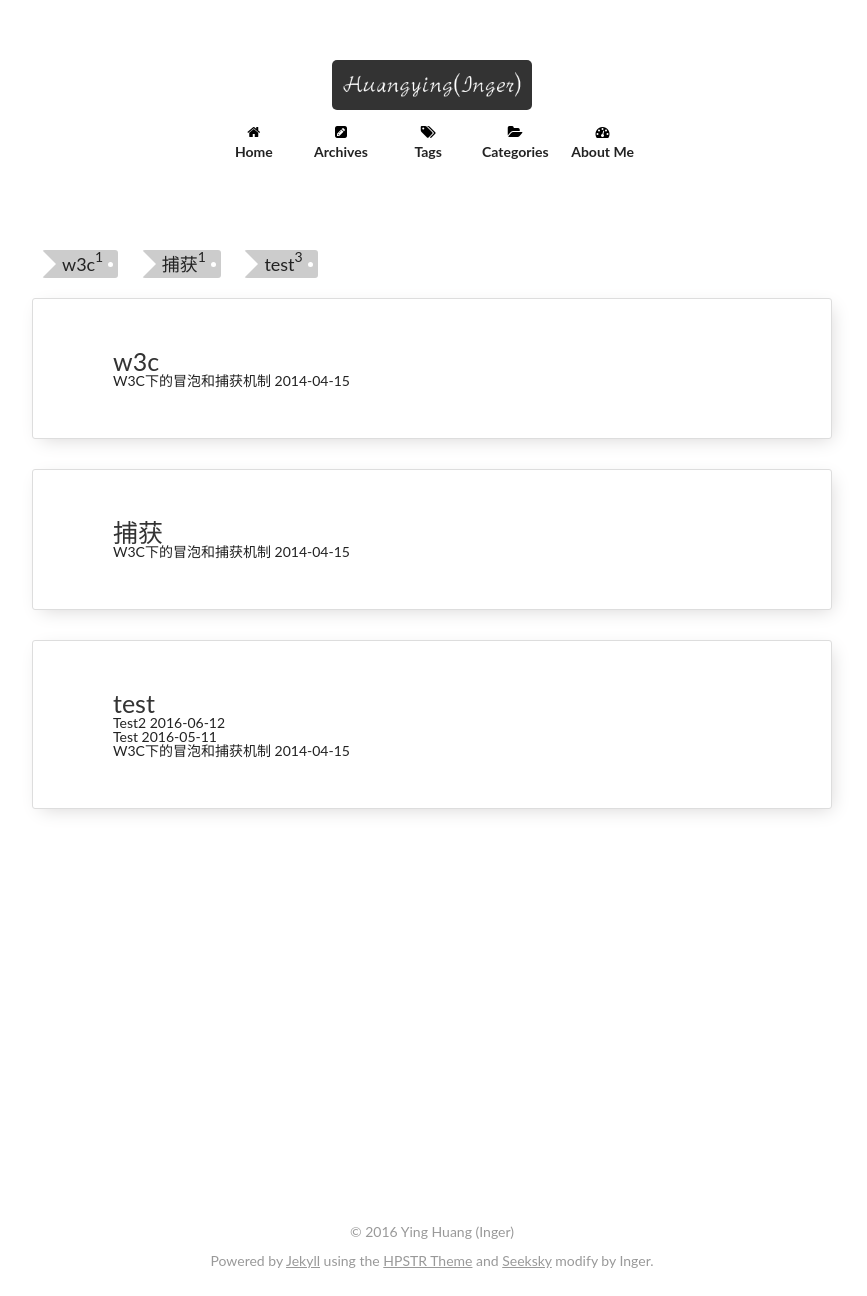
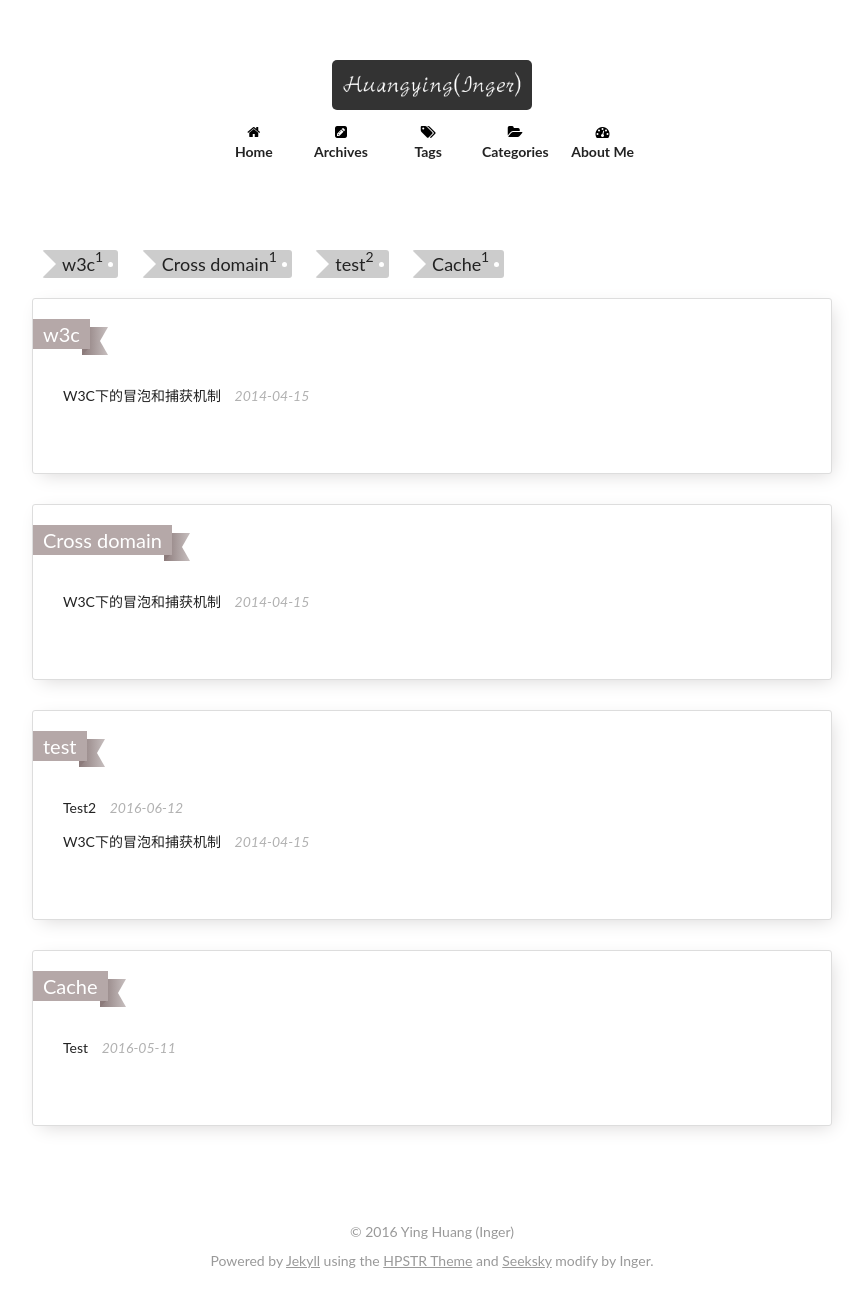
Before and after one commit to hy-inger/hy-inger.github.io, a Jekyll site: the page built from tags.html, in a window 1280 px wide and 1296 px high. Shown: the whole window, without its empty margins (208-1075 px from the left). Built offline with Jekyll 4.4.1, drawn with Linux system fonts in a browser that asks for light colours; nearby versions of some CDN libraries; library files that are not in the unit come from our copies.

Commit message:
修改tags页面。

```diff
--- a/_posts/2014-04-15-W3C.html
+++ b/_posts/2014-04-15-W3C.html
@@ -1,6 +1,6 @@
 ---
 title: W3C下的冒泡和捕获机制
-tags: [w3c, 捕获, test]
+tags: [w3c, Cross domain, test]
 layout: post
 ---
 <p>一个DOM元素绑定两个事件，一个冒泡，一个捕获，则事件会执行多少次，执行顺序如何。</p><p>这导致了我对冒泡和捕获又进一步深入的了解。(永远都在发现自己知识匮乏的日子中度过人生真是好抓急啊。)</p>
--- a/_posts/2016-05-11-test.html
+++ b/_posts/2016-05-11-test.html
@@ -1,8 +1,7 @@
 ---
 title: Test
 layout: post
-tags: [test]
-tags: [test]
+tags: [Cache]
 ---
 
 <p>Give people something to read and get to know you. Here’s my attempt: this is Mu-An, a designer developer who lives in London at the moment.</p>
--- a/assets/css/main2.css
+++ b/assets/css/main2.css
@@ -178,8 +178,16 @@ a:hover, a:active {
   color: #555;
 }
 
+/* line 89, ../sass/main2.scss */
+.time {
+  font-style: italic;
+  font-size: .14rem;
+  color: #B1B1B1;
+  margin-left: .1rem;
+}
+
 /* nav menu */
-/* line 90, ../sass/main2.scss */
+/* line 96, ../sass/main2.scss */
 .dl-menuwrapper {
   position: fixed;
   width: 100%;
@@ -191,19 +199,19 @@ a:hover, a:active {
   -moz-animation: MenuAnimIn 0.6s linear;
   animation: MenuAnimIn 0.6s linear;
 }
-/* line 100, ../sass/main2.scss */
+/* line 106, ../sass/main2.scss */
 .dl-menuwrapper .logo {
   text-align: center;
   margin: 0 auto;
 }
-/* line 103, ../sass/main2.scss */
+/* line 109, ../sass/main2.scss */
 .dl-menuwrapper .logo .img {
   width: 200px;
   height: 50px;
   border-radius: 5px;
   margin-bottom: 10px;
 }
-/* line 110, ../sass/main2.scss */
+/* line 116, ../sass/main2.scss */
 .dl-menuwrapper ul {
   width: 600px;
   margin: 0 auto;
@@ -213,20 +221,20 @@ a:hover, a:active {
   -moz-transform-style: preserve-3d;
   transform-style: preserve-3d;
 }
-/* line 119, ../sass/main2.scss */
+/* line 125, ../sass/main2.scss */
 .dl-menuwrapper li {
   position: relative;
   display: inline-block;
   text-align: center;
   width: 19%;
 }
-/* line 124, ../sass/main2.scss */
+/* line 130, ../sass/main2.scss */
 .dl-menuwrapper li i {
   display: inline-block;
   width: .2rem;
   color: #000;
 }
-/* line 129, ../sass/main2.scss */
+/* line 135, ../sass/main2.scss */
 .dl-menuwrapper li a {
   display: inline-block;
   position: relative;
@@ -237,7 +245,7 @@ a:hover, a:active {
   font-weight: bold;
   cursor: pointer;
 }
-/* line 138, ../sass/main2.scss */
+/* line 144, ../sass/main2.scss */
 .dl-menuwrapper li a:before {
   content: "";
   position: absolute;
@@ -252,24 +260,24 @@ a:hover, a:active {
   transition-timing-function: ease-in-out;
   transition-delay: 0s;
 }
-/* line 152, ../sass/main2.scss */
+/* line 158, ../sass/main2.scss */
 .dl-menuwrapper li a:hover {
   text-decoration: none;
 }
-/* line 155, ../sass/main2.scss */
+/* line 161, ../sass/main2.scss */
 .dl-menuwrapper li a:hover::before {
   visibility: visible;
   transform: scaleX(1);
 }
 
-/* line 164, ../sass/main2.scss */
+/* line 170, ../sass/main2.scss */
 #post-index .main {
   max-width: 800px;
   margin-left: auto;
   margin-right: auto;
   padding-top: 250px;
 }
-/* line 170, ../sass/main2.scss */
+/* line 176, ../sass/main2.scss */
 #post-index article {
   background-color: white;
   box-shadow: 0 0 0 1px fade(#222222, 10), 0 6px 12px fade(#222222, 10);
@@ -279,13 +287,13 @@ a:hover, a:active {
   padding: 50px 80px;
 }
 
-/* line 180, ../sass/main2.scss */
+/* line 186, ../sass/main2.scss */
 .entry,
 .hentry {
   *zoom: 1;
 }
 
-/* line 185, ../sass/main2.scss */
+/* line 191, ../sass/main2.scss */
 .entry:before, .entry:after,
 .hentry:before,
 .hentry:after {
@@ -294,13 +302,13 @@ a:hover, a:active {
   line-height: 0;
 }
 
-/* line 191, ../sass/main2.scss */
+/* line 197, ../sass/main2.scss */
 .entry:after,
 .hentry:after {
   clear: both;
 }
 
-/* line 195, ../sass/main2.scss */
+/* line 201, ../sass/main2.scss */
 .main .hentry {
   box-shadow: 4px 5px 18px -5px #D6D4D4;
   border: 1px solid #ddd;
@@ -310,36 +318,36 @@ a:hover, a:active {
   -moz-animation: drop 1s ease 0.5s;
   animation: drop 1s ease 0.5s;
 }
-/* line 203, ../sass/main2.scss */
+/* line 209, ../sass/main2.scss */
 .main .hentry .entry-meta {
   font-size: 0.075rem;
   color: #bbbbbb;
   margin: 15px 0;
 }
-/* line 207, ../sass/main2.scss */
+/* line 213, ../sass/main2.scss */
 .main .hentry .entry-meta a {
   color: #bbb;
 }
-/* line 209, ../sass/main2.scss */
+/* line 215, ../sass/main2.scss */
 .main .hentry .entry-meta a:hover {
   text-decoration: underline;
 }
-/* line 214, ../sass/main2.scss */
+/* line 220, ../sass/main2.scss */
 .main .hentry .entry-content {
   font-size: 16px;
   color: #666;
   line-height: 1.625;
   margin-top: 26px;
 }
-/* line 219, ../sass/main2.scss */
+/* line 225, ../sass/main2.scss */
 .main .hentry .entry-content p > a, .main .hentry .entry-content li > a {
   border-bottom: 1px dotted #a2a2a2;
 }
-/* line 221, ../sass/main2.scss */
+/* line 227, ../sass/main2.scss */
 .main .hentry .entry-content p > a:hover, .main .hentry .entry-content li > a:hover {
   border-bottom-style: solid;
 }
-/* line 226, ../sass/main2.scss */
+/* line 232, ../sass/main2.scss */
 .main .hentry .entry-title a.title {
   color: #fff;
   background: #333;
@@ -349,7 +357,7 @@ a:hover, a:active {
   border-radius: 5px;
   position: relative;
 }
-/* line 234, ../sass/main2.scss */
+/* line 240, ../sass/main2.scss */
 .main .hentry .entry-title a.title:before {
   pointer-events: none;
   position: absolute;
@@ -366,23 +374,23 @@ a:hover, a:active {
   -webkit-transition-property: width, height;
   transition-property: width, height;
 }
-/* line 251, ../sass/main2.scss */
+/* line 257, ../sass/main2.scss */
 .main .hentry .entry-title a.title:hover:before, .main .hentry .entry-title a.title:focus:before, .main .hentry .entry-title a.title:active:before {
   width: 20px;
   height: 20px;
 }
 
-/* line 258, ../sass/main2.scss */
+/* line 264, ../sass/main2.scss */
 #post .hentry {
   box-shadow: none;
 }
-/* line 261, ../sass/main2.scss */
+/* line 267, ../sass/main2.scss */
 #post .entry-content {
   max-width: 800px;
   margin: 0px auto 0px auto;
   padding: 50px 80px;
 }
-/* line 265, ../sass/main2.scss */
+/* line 271, ../sass/main2.scss */
 #post .entry-content p:first-child {
   font-size: 20px;
   font-size: 0.19rem;
@@ -390,26 +398,26 @@ a:hover, a:active {
   margin-bottom: 26px;
   margin-bottom: 0.1625rem;
 }
-/* line 273, ../sass/main2.scss */
+/* line 279, ../sass/main2.scss */
 #post .header-title {
   text-align: center;
   margin: 250px 0 0;
   padding: 0 20px;
 }
-/* line 278, ../sass/main2.scss */
+/* line 284, ../sass/main2.scss */
 #post .header-title h1 {
   margin: 10px 20px;
   font-weight: 700;
   font-size: 35px;
   color: #555555;
 }
-/* line 284, ../sass/main2.scss */
+/* line 290, ../sass/main2.scss */
 #post .header-title h2 {
   margin: 0;
   font-size: 18px;
   color: #888888;
 }
-/* line 289, ../sass/main2.scss */
+/* line 295, ../sass/main2.scss */
 #post .read-more {
   position: relative;
   max-width: 800px;
@@ -422,56 +430,56 @@ a:hover, a:active {
   border-radius: 3px;
   *zoom: 1;
 }
-/* line 300, ../sass/main2.scss */
+/* line 306, ../sass/main2.scss */
 #post .read-more:before, #post .read-more:after {
   display: table;
   content: "";
   line-height: 0;
 }
-/* line 305, ../sass/main2.scss */
+/* line 311, ../sass/main2.scss */
 #post .read-more .read-more-list {
   border-top: solid 1px #bbbbbb;
 }
-/* line 308, ../sass/main2.scss */
+/* line 314, ../sass/main2.scss */
 #post .read-more .list-item {
   width: 49%;
   float: left;
   margin-top: 30px;
   text-align: left;
 }
-/* line 313, ../sass/main2.scss */
+/* line 319, ../sass/main2.scss */
 #post .read-more .list-item:nth-child(2) {
   float: right;
   text-align: right;
 }
-/* line 317, ../sass/main2.scss */
+/* line 323, ../sass/main2.scss */
 #post .read-more .list-item h4 {
   font-size: .16rem;
   margin-bottom: 0;
 }
-/* line 321, ../sass/main2.scss */
+/* line 327, ../sass/main2.scss */
 #post .read-more .list-item span {
   display: block;
   color: #a2a2a2;
 }
 
 /* archives */
-/* line 330, ../sass/main2.scss */
+/* line 336, ../sass/main2.scss */
 .archives {
   padding: .2rem;
   border-left: 0.04rem solid #eeeeee !important;
 }
-/* line 333, ../sass/main2.scss */
+/* line 339, ../sass/main2.scss */
 .archives.hentry {
   box-shadow: none;
 }
-/* line 336, ../sass/main2.scss */
+/* line 342, ../sass/main2.scss */
 .archives blockquote {
   font-size: .23rem;
   margin-bottom: .3rem;
   position: relative;
 }
-/* line 340, ../sass/main2.scss */
+/* line 346, ../sass/main2.scss */
 .archives blockquote:before {
   content: " ";
   position: absolute;
@@ -487,11 +495,11 @@ a:hover, a:active {
   top: 50%;
   margin-top: -.06rem;
 }
-/* line 352, ../sass/main2.scss */
+/* line 358, ../sass/main2.scss */
 .archives .collection {
   margin-bottom: .55rem;
 }
-/* line 355, ../sass/main2.scss */
+/* line 361, ../sass/main2.scss */
 .archives .collection-item {
   font-size: .16rem;
   margin-top: .3rem;
@@ -500,7 +508,7 @@ a:hover, a:active {
   border-bottom: .01rem dotted #ddd;
   position: relative;
 }
-/* line 362, ../sass/main2.scss */
+/* line 368, ../sass/main2.scss */
 .archives .collection-item:before {
   content: " ";
   position: absolute;
@@ -518,27 +526,21 @@ a:hover, a:active {
   top: 50%;
   margin-top: -.08rem;
 }
-/* line 375, ../sass/main2.scss */
+/* line 381, ../sass/main2.scss */
 .archives .collection-item:hover {
   border-color: #888181;
 }
-/* line 378, ../sass/main2.scss */
+/* line 384, ../sass/main2.scss */
 .archives .collection-item a {
   color: #888181;
 }
-/* line 380, ../sass/main2.scss */
+/* line 386, ../sass/main2.scss */
 .archives .collection-item a:hover {
   text-decoration: none;
 }
-/* line 384, ../sass/main2.scss */
-.archives .collection-item .time {
-  font-style: italic;
-  font-size: .14rem;
-  color: #B1B1B1;
-}
 
 /* tags */
-/* line 395, ../sass/main2.scss */
+/* line 397, ../sass/main2.scss */
 .tags .entry-meta li {
   display: inline-block;
   padding: .05rem .23rem .05rem .2rem;
@@ -552,14 +554,14 @@ a:hover, a:active {
   border-radius: 0.03rem;
   font-size: .18rem;
 }
-/* line 403, ../sass/main2.scss */
+/* line 405, ../sass/main2.scss */
 .tags .entry-meta li span {
   position: absolute;
   top: 0;
   right: .15rem;
   font-size: .14rem;
 }
-/* line 410, ../sass/main2.scss */
+/* line 412, ../sass/main2.scss */
 .tags .entry-meta li:before {
   content: " ";
   position: absolute;
@@ -569,7 +571,7 @@ a:hover, a:active {
   left: 0;
   top: 0;
 }
-/* line 420, ../sass/main2.scss */
+/* line 422, ../sass/main2.scss */
 .tags .entry-meta li:after {
   content: " ";
   position: absolute;
@@ -585,20 +587,82 @@ a:hover, a:active {
   top: 50%;
   margin-top: -.025rem;
 }
-/* line 434, ../sass/main2.scss */
-.tags .hentry h2 {
-  font-size: .25rem;
-  color: #333;
+/* line 435, ../sass/main2.scss */
+.tags .hentry {
+  position: relative;
+  padding: 0.2rem 0 0.3rem 0 !important;
+}
+/* line 439, ../sass/main2.scss */
+.tags .tag-title {
+  position: relative;
+  display: inline-block;
+}
+/* line 442, ../sass/main2.scss */
+.tags .tag-title .h2 {
+  font-size: .2rem;
+  color: #fff;
+  display: inline-block;
+  background: #B5A8A8;
+  /* border-top-right-radius: .05rem;
+  border-bottom-right-radius: .05rem; */
+  width: auto;
+  height: .3rem;
+  padding: .05rem .1rem;
+  z-index: 2;
+  position: relative;
+}
+/* line 455, ../sass/main2.scss */
+.tags .tag-title .em {
+  position: absolute;
+  width: .26rem;
+  height: .28rem;
+  background: #B5A8A8;
+  background: -webkit-linear-gradient(left, #8c7b7b, #c7bfbf);
+  box-sizing: border-box;
+  right: -.18rem;
+  top: .08rem;
+  z-index: 0;
+}
+/* line 465, ../sass/main2.scss */
+.tags .tag-title .em:before {
+  content: " ";
+  border-color: transparent #fff transparent transparent;
+  border-top-width: .14rem;
+  border-bottom-width: .14rem;
+  border-right-width: .08rem;
+  border-left-width: .08rem;
+  border-style: solid;
+  position: absolute;
+  right: 0;
+  box-sizing: border-box;
+}
+/* line 477, ../sass/main2.scss */
+.tags .tag-title .em:after {
+  content: " ";
+  position: absolute;
+  border-color: #8C7B7B transparent transparent #8C7B7B;
+  border-width: .04rem;
+  border-style: solid;
+  left: 0;
+  bottom: 0;
+}
+/* line 489, ../sass/main2.scss */
+.tags .ul {
+  margin: .3rem;
+}
+/* line 491, ../sass/main2.scss */
+.tags .ul .entry-title {
+  padding: 0.1rem 0;
 }
 
 @-webkit-keyframes MenuAnimIn {
-  /* line 443, ../sass/main2.scss */
+  /* line 499, ../sass/main2.scss */
   0% {
     transform: translateY(20px);
     opacity: 0;
   }
 
-  /* line 447, ../sass/main2.scss */
+  /* line 503, ../sass/main2.scss */
   100% {
     transform: translateY(60px);
     opacity: 1;
@@ -606,13 +670,13 @@ a:hover, a:active {
 }
 
 @-moz-keyframes MenuAnimIn {
-  /* line 454, ../sass/main2.scss */
+  /* line 510, ../sass/main2.scss */
   0% {
     transform: translateY(20px);
     opacity: 0;
   }
 
-  /* line 458, ../sass/main2.scss */
+  /* line 514, ../sass/main2.scss */
   100% {
     transform: translateY(60px);
     opacity: 1;
@@ -620,13 +684,13 @@ a:hover, a:active {
 }
 
 @keyframes MenuAnimIn {
-  /* line 465, ../sass/main2.scss */
+  /* line 521, ../sass/main2.scss */
   0% {
     transform: translateY(20px);
     opacity: 0;
   }
 
-  /* line 469, ../sass/main2.scss */
+  /* line 525, ../sass/main2.scss */
   100% {
     transform: translateY(60px);
     opacity: 1;
@@ -634,13 +698,13 @@ a:hover, a:active {
 }
 
 @-webkit-keyframes drop {
-  /* line 476, ../sass/main2.scss */
+  /* line 532, ../sass/main2.scss */
   0% {
     -webkit-transform: translateY(-50px);
     opacity: 0;
   }
 
-  /* line 480, ../sass/main2.scss */
+  /* line 536, ../sass/main2.scss */
   100% {
     -webkit-transform: translateY(0);
     opacity: 1;
@@ -649,13 +713,13 @@ a:hover, a:active {
 
 @-moz-keyframes drop {
   /* line 457, ../sass/elements.scss */
-  /* line 488, ../sass/main2.scss */
+  /* line 544, ../sass/main2.scss */
   0% {
     -moz-transform: translateY(-50px);
   }
 
   /* line 460, ../sass/elements.scss */
-  /* line 493, ../sass/main2.scss */
+  /* line 549, ../sass/main2.scss */
   100% {
     -moz-transform: translateY(0);
   }
@@ -663,26 +727,26 @@ a:hover, a:active {
 
 @-o-keyframes drop {
   /* line 465, ../sass/elements.scss */
-  /* line 500, ../sass/main2.scss */
+  /* line 556, ../sass/main2.scss */
   0% {
     -o-transform: translateY(-50px);
   }
 
   /* line 468, ../sass/elements.scss */
-  /* line 505, ../sass/main2.scss */
+  /* line 561, ../sass/main2.scss */
   100% {
     -o-transform: translateY(0);
   }
 }
 
 @keyframes drop {
-  /* line 511, ../sass/main2.scss */
+  /* line 567, ../sass/main2.scss */
   0% {
     transform: translateY(-50px);
     opacity: 0;
   }
 
-  /* line 515, ../sass/main2.scss */
+  /* line 571, ../sass/main2.scss */
   100% {
     transform: translateY(0);
     opacity: 1;
--- a/tags.html
+++ b/tags.html
@@ -22,13 +22,17 @@ image:
     </ul>
     {% for tag in site.tags %}
     <article class="hentry">
-    <h2 id="{{ tag[0] }}">{{ tag[0] }}</h2>
-        <ul>
+        <div class="tag-title">
+            <h2 class="h2" id="{{ tag[0] }}">{{ tag[0] }}</h2>
+            <em class="em"></em>
+        </div>
+
+        <ul class="ul">
         {% assign pages_list = tag[1] %}
         {% for post in pages_list %}
         	{% if post.title != null %}
         	{% if group == null or group == post.group %}
-        	   <li class="entry-title"><a href="{{ post.url }}" title="{{ post.title }}">{{ post.title }} {{post.date | date:'%F'}}</a></li>
+        	   <li class="entry-title"><a href="{{ post.url }}" title="{{ post.title }}">{{ post.title }} </a><time class="time">{{post.date | date:'%F'}}</time></li>
         	{% endif %}
         	{% endif %}
         {% endfor %}
```
Also changed, not shown: assets/sass/main2.scss (+64 -8 lines).
